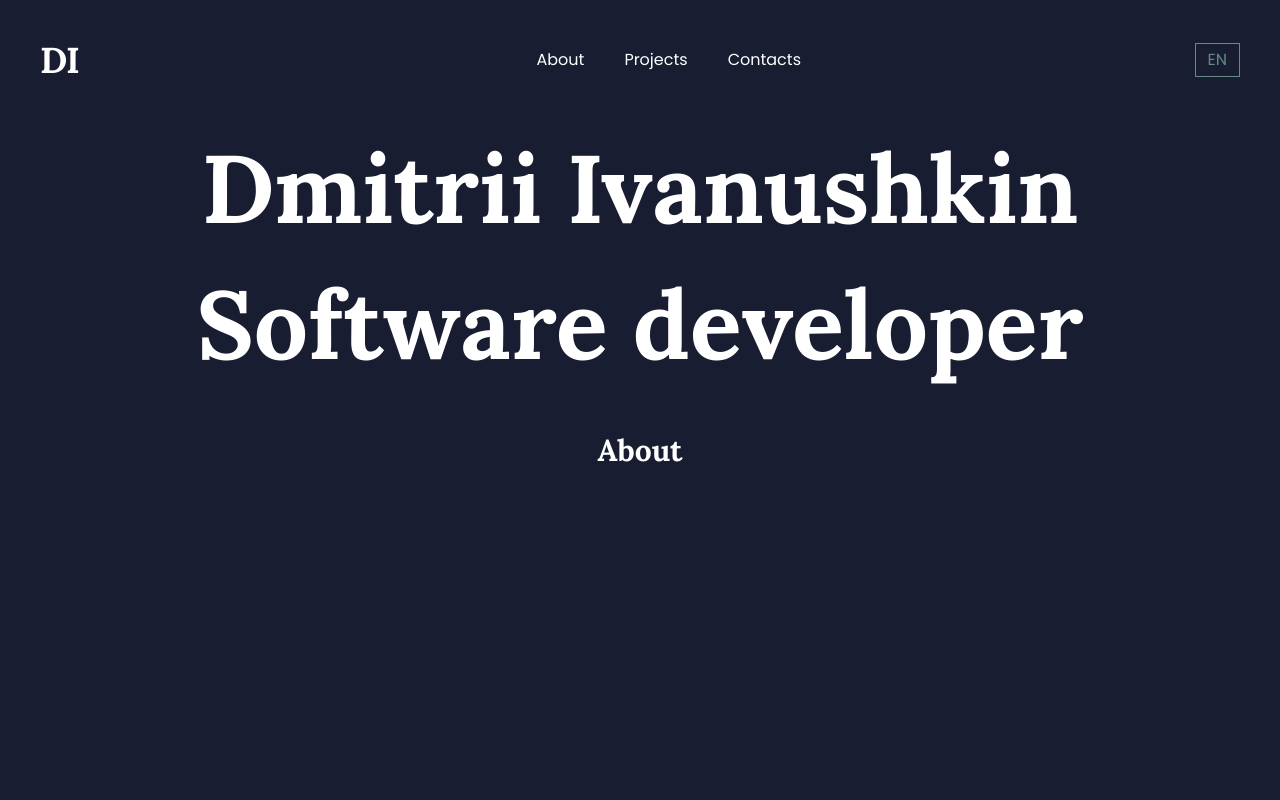
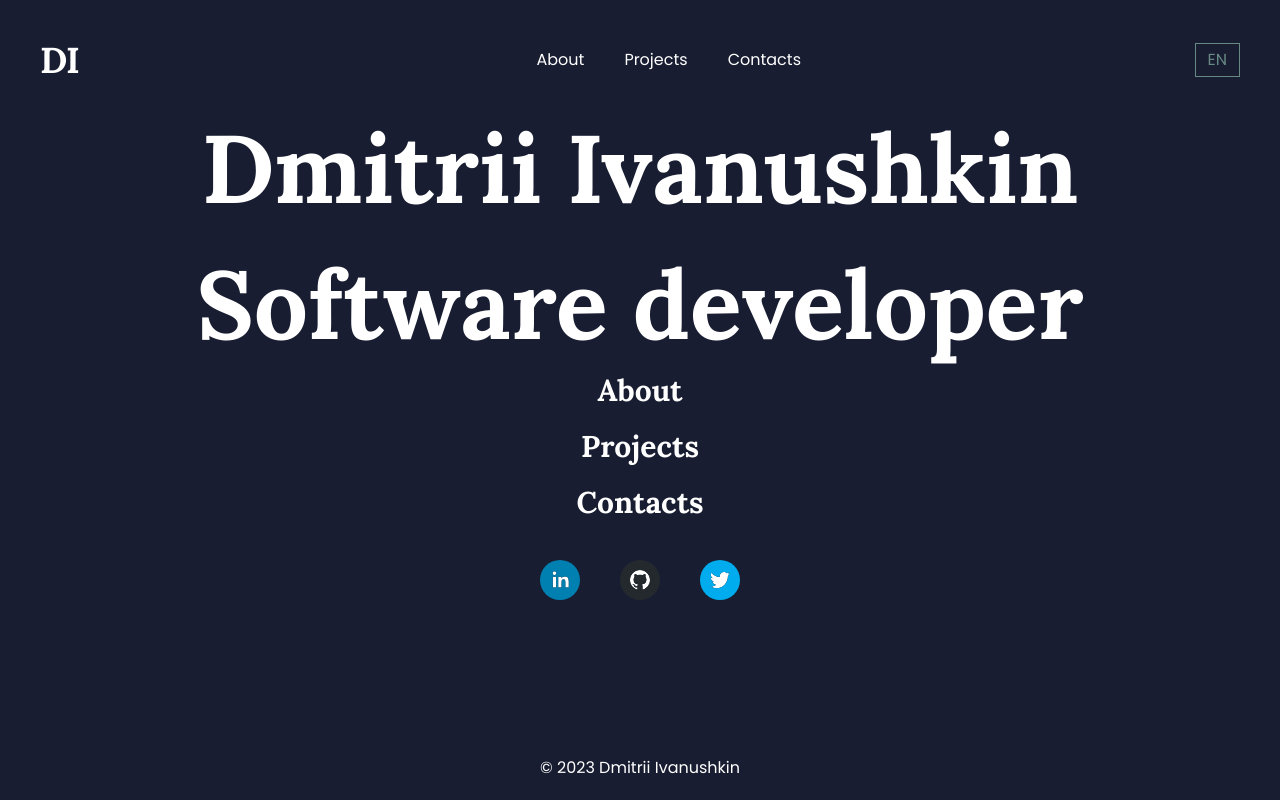
Before and after one commit to lasjdhu/web-page, a React (Create React App) app: page / in a window 1280 px wide. Shown: the top 800 px of the page. Built offline with nearby package versions, Linux system fonts and the light colour scheme; the HTML template or start-up script is replaced by a standard one.

Commit message:
refactor(App.js): structure

```diff
--- a/src/App.js
+++ b/src/App.js
@@ -1,19 +1,13 @@
 import React from "react";
 import Navbar from "./components/Navbar";
-import Home from "./components/Home";
-import About from "./components/About";
-import Projects from "./components/Projects";
-import Contacts from "./components/Contacts";
+import Main from "./components/Main";
 import Footer from "./components/Footer";
 
 function App() {
   return (
-    <div className="bg-midnight text-white">
+    <div className="bg-midnight text-white min-h-screen flex flex-col">
       <Navbar />
-      <Home />
-      <About />
-      <Projects />
-      <Contacts />
+      <Main />
       <Footer />
     </div>
   );
--- a/src/components/About.js
+++ b/src/components/About.js
@@ -2,7 +2,7 @@ import React from "react";
 
 function About() {
     return (
-        <div id="about" className="text-center h-96">
+        <div id="about" className="text-center my-5">
             <h1 className="text-3xl">About</h1>
         </div>
     );
--- a/src/components/Contacts.js
+++ b/src/components/Contacts.js
@@ -3,7 +3,7 @@ import { SocialIcon } from 'react-social-icons';
 
 function Contacts() {
     return (
-    	<div id="contacts" className="text-center">
+    	<div id="contacts" className="text-center my-5">
             <h1 className="text-3xl pb-10">Contacts</h1>
 	    	<ul className="block text-center">
 	            <li className="inline-block px-5">
--- a/src/components/Footer.js
+++ b/src/components/Footer.js
@@ -6,8 +6,8 @@ const currentYear = () => {
 
 function Footer() {
     return (
-        <footer className="text-center py-10">
-            <p className="text-cyan-200">&copy; {currentYear()} Dmitrii Ivanushkin</p>
+        <footer className="">
+            <p className="text-center text-cyan-200 my-5">&copy; {currentYear()} Dmitrii Ivanushkin</p>
         </footer>
     );
 }
--- a/src/components/Home.js
+++ b/src/components/Home.js
@@ -3,9 +3,9 @@ import React from "react";
 function Home() {
     return (
         <div id="wrapper">
-            <div className="text-center lg:text-8xl text-5xl pb-10">
-                <h1 className="py-5">Dmitrii Ivanushkin</h1>
-                <h1 className="py-5">Software developer</h1>
+            <div className="text-center lg:text-8xl text-6xl">
+                <h1 className="pb-5">Dmitrii Ivanushkin</h1>
+                <h1 className="pt-5">Software developer</h1>
             </div>
         </div>
     );
--- /dev/null
+++ b/src/components/Main.js
@@ -0,0 +1,18 @@
+import React from "react";
+import Home from "./Home";
+import About from "./About";
+import Projects from "./Projects";
+import Contacts from "./Contacts";
+
+function Main() {
+  return (
+      <main className="mb-auto">
+            <Home />
+            <About />
+            <Projects />
+            <Contacts />
+      </main>
+      );
+}
+
+export default Main;
--- a/src/components/Projects.js
+++ b/src/components/Projects.js
@@ -2,7 +2,7 @@ import React from "react";
 
 function About() {
     return (
-        <div id="projects" className="text-center h-96">
+        <div id="projects" className="text-center my-5">
             <h1 className="text-3xl">Projects</h1>
         </div>
     );
--- a/src/components/forNavbar/Nav.js
+++ b/src/components/forNavbar/Nav.js
@@ -1,4 +1,4 @@
-import React, { useState, useEffect } from "react";
+import React from "react";
 
 function Menu() {
     return (
```
Also changed, not shown: public/manifest.json, public/site.webmanifest (deleted).
